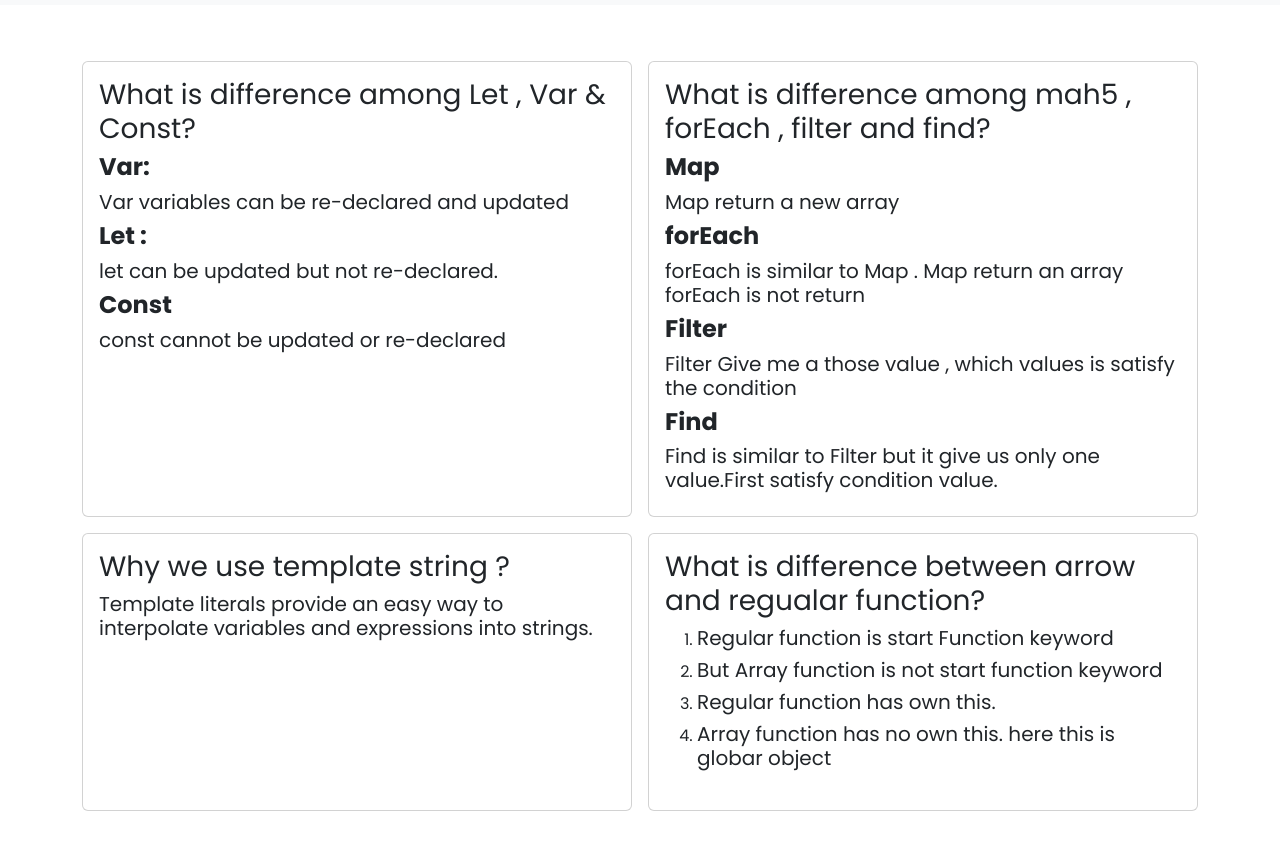
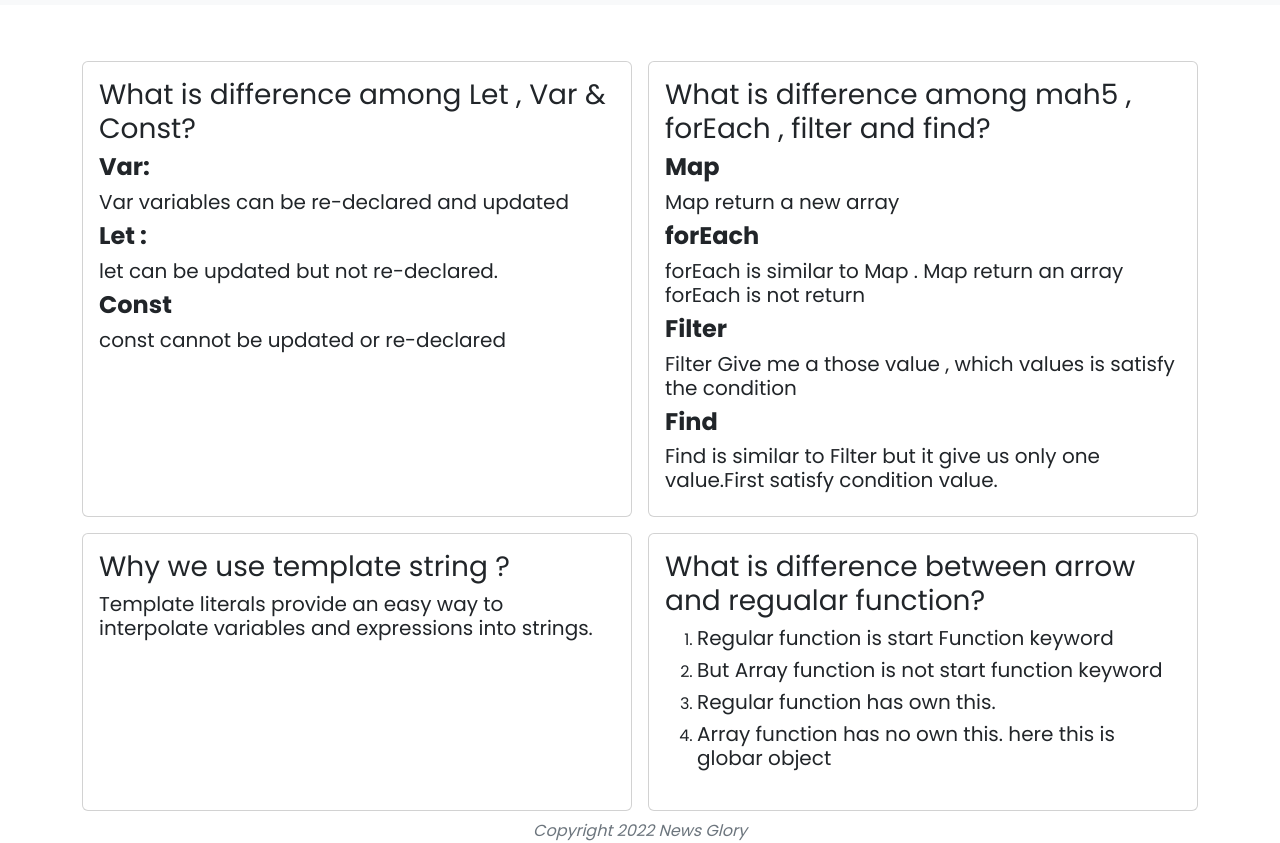
Before and after one commit to bashar4980/JS_API_Project, a plain HTML site: page blog.html in a window 1280 px wide. Shown: the part 51-894 px from the top of the page. Before the commit the page ends 870 px from the top, so only its background shows below. Drawn offline with nearby package versions, Linux system fonts and the light colour scheme.

Commit message:
donegit add .git add .git add .git add .git add .git add .!

```diff
--- a/blog.html
+++ b/blog.html
@@ -92,6 +92,10 @@
             </div>
         </div>
     </div>
+     <!-- Fotter -->
+     <footer class="text-center text-muted">
+        <i class="fa fa-copyright" aria-hidden="true"> Copyright 2022 News Glory</i>
+      </footer>
     <script src="https://cdn.jsdelivr.net/npm/bootstrap@5.2.0/dist/js/bootstrap.bundle.min.js" integrity="sha384-A3rJD856KowSb7dwlZdYEkO39Gagi7vIsF0jrRAoQmDKKtQBHUuLZ9AsSv4jD4Xa" crossorigin="anonymous"></script>
 </body>
 
```
Also changed, not shown: script.js (+12 -7 lines).
